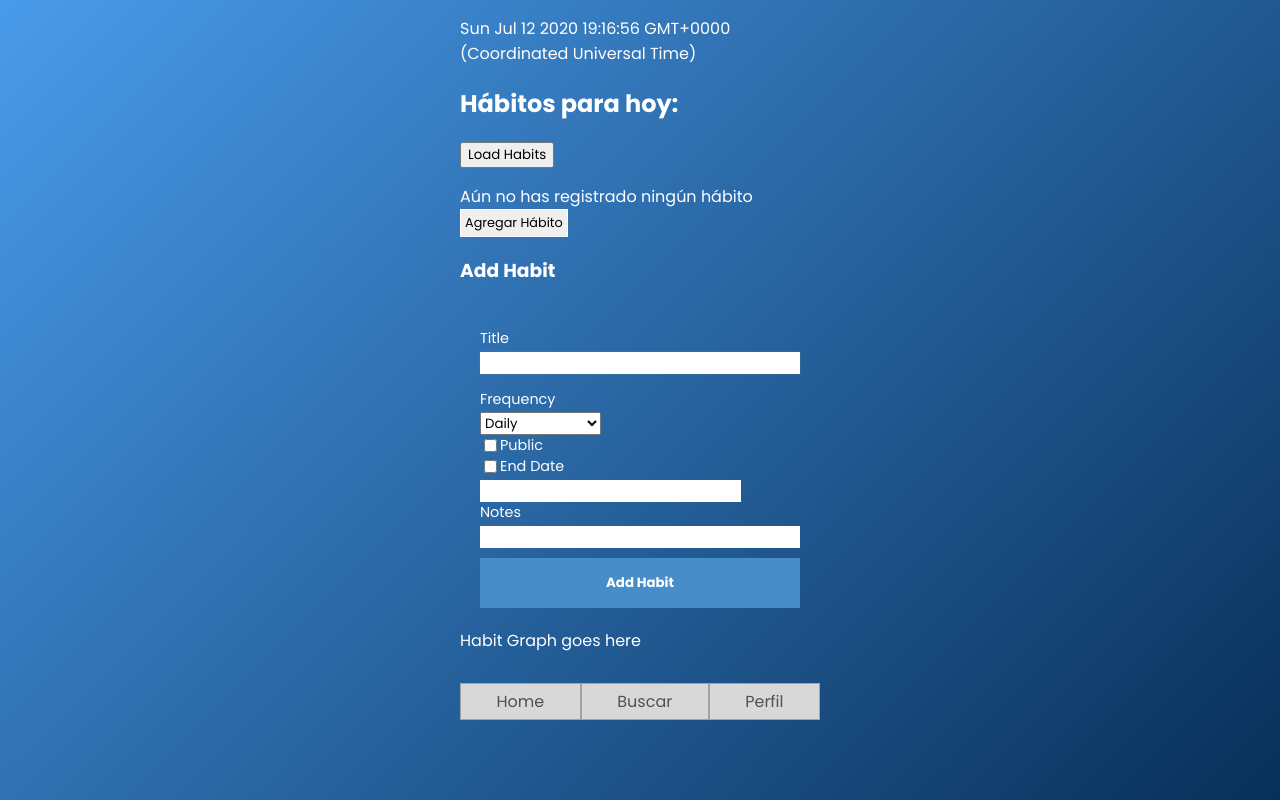
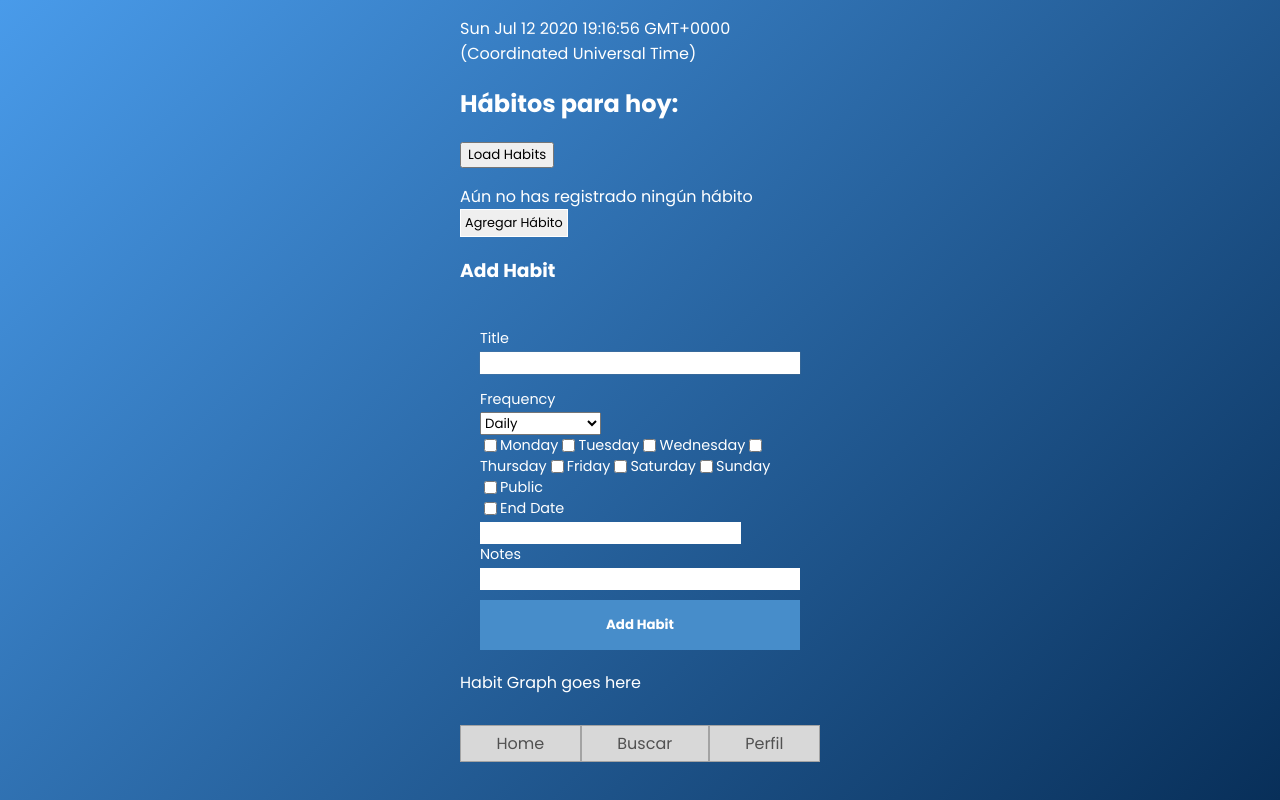
Before and after one commit to dejavuhq/sub-routines-frontend, a React app: page /home in a window 1280 px wide. Both pictures are taken after a click on the button "Agregar Hábito". Built offline with nearby package versions, Linux system fonts and the light colour scheme.

Commit message:
[ADD] section for choosing the weekday

```diff
--- a/src/assets/styles/components/AddHabit.scss
+++ b/src/assets/styles/components/AddHabit.scss
@@ -54,6 +54,10 @@
   }
   .add-habit-row {
     display: flex;
+    flex-wrap: wrap;
+    label {
+      width: auto;
+    }
   }
   .end-date {
     height: auto;
--- a/src/components/AddHabit.jsx
+++ b/src/components/AddHabit.jsx
@@ -13,9 +13,25 @@ const AddHabit = (props) => {
         <label htmlFor="frequency">Frequency</label>
         <select name="frequency" id="frequency">
           <option value="RRULE:FREQ=DAILY;INTERVAL=1">Daily</option>
-          <option value="RRULE:FREQ=WEEKLY;INTERVAL=1;WKST=MO;BYDAY=FR">Every friday</option>
+          <option value="RRULE:FREQ=WEEKLY;INTERVAL=1;WKST=MO;BYDAY=FR">Weekly</option>
           <option value="RRULE:FREQ=DAILY;INTERVAL=2;WKST=MO">Every two days</option>
         </select>
+        <div className="add-habit-row">
+          <input type="checkbox" id="monday" name="monday" />
+          <label htmlFor="monday">Monday</label>
+          <input type="checkbox" id="tuesday" name="tuesday" />
+          <label htmlFor="tuesday">Tuesday</label>
+          <input type="checkbox" id="wednesday" name="wednesday" />
+          <label htmlFor="wednesday">Wednesday</label>
+          <input type="checkbox" id="thursday" name="thursday" />
+          <label htmlFor="thursday">Thursday</label>
+          <input type="checkbox" id="friday" name="friday" />
+          <label htmlFor="friday">Friday</label>
+          <input type="checkbox" id="saturday" name="saturday" />
+          <label htmlFor="saturday">Saturday</label>
+          <input type="checkbox" id="sunday" name="sunday" />
+          <label htmlFor="sunday">Sunday</label>
+        </div>
         <div className="add-habit-row">
           <input type="checkbox" id="privacy" name="privacy" />
           <label htmlFor="privacy">Public</label>
```
